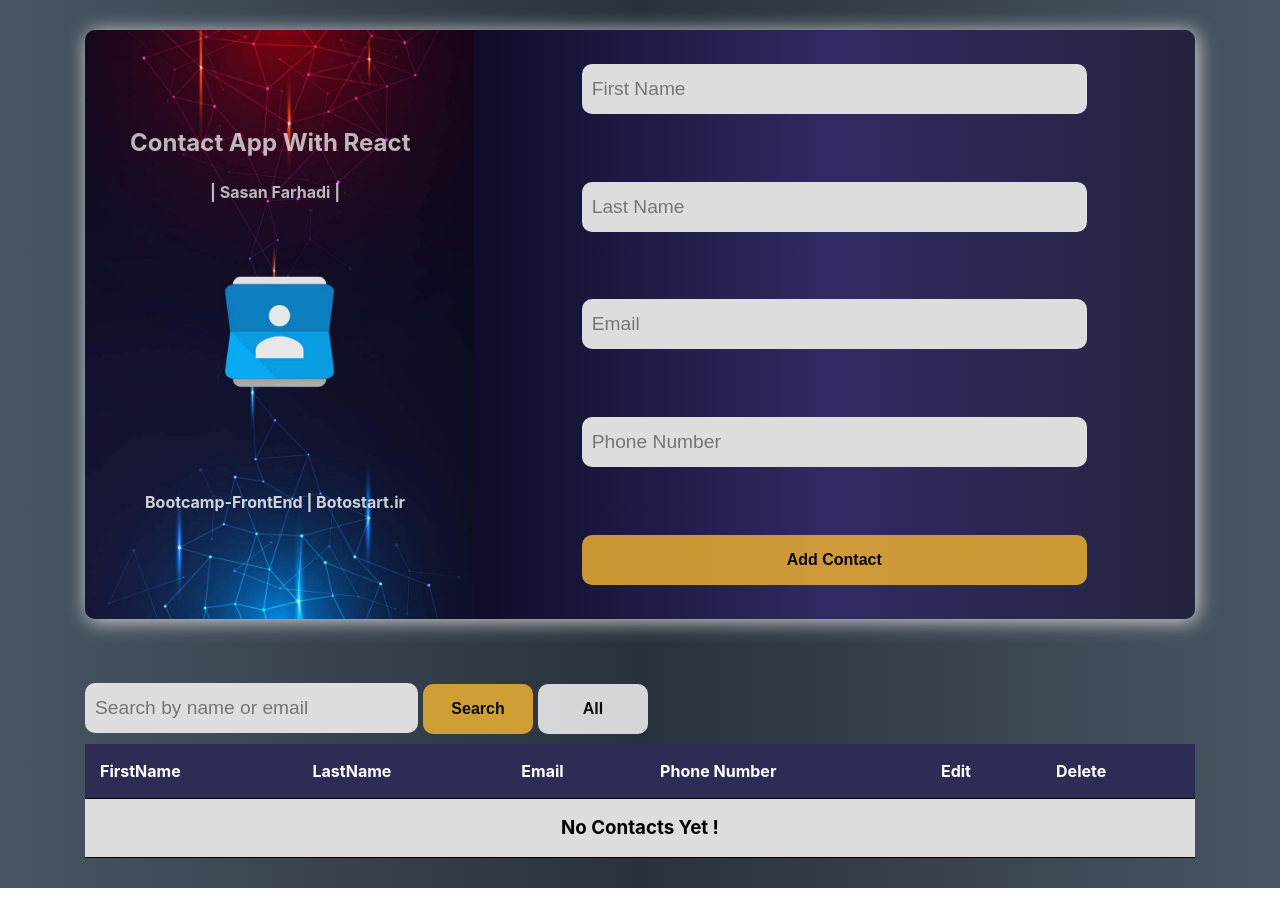
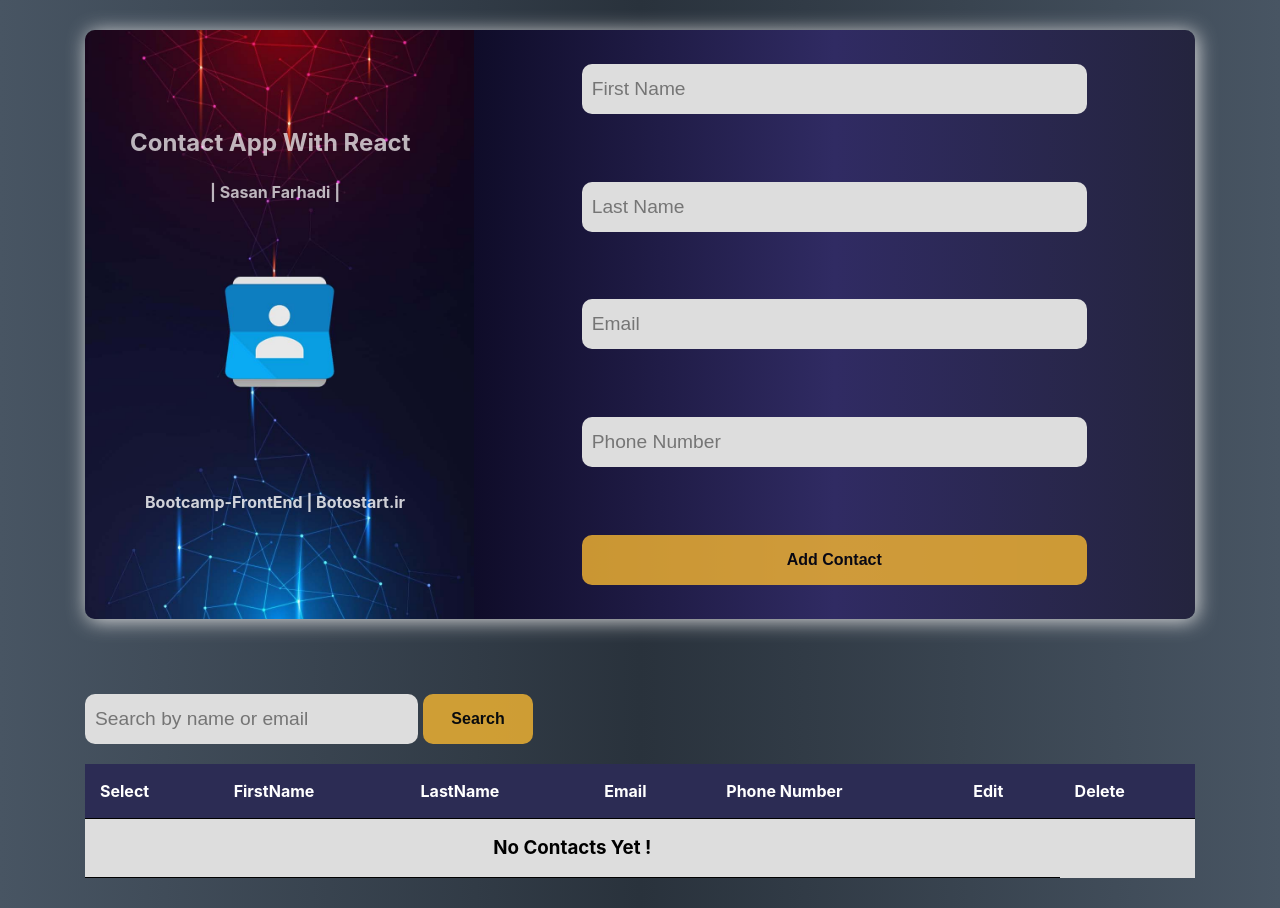
Before and after one commit to sasan-farhadi/Contact-app-with-reactjs, a React (Vite) app: page / in a window 1280 px wide. Built offline with nearby package versions, Linux system fonts and the light colour scheme.

Commit message:
add check box for delete by selection record

```diff
--- a/public/css/Contacts.module.css
+++ b/public/css/Contacts.module.css
@@ -1,4 +1,4 @@
-body{
+body {
     position: relative;
 }
 
@@ -185,7 +185,7 @@ body{
 }
 
 .message p {
-    color: #fff;
+    color: #000000;
     border-radius: 10px;
     background-image: linear-gradient(90deg, #ef4444, #fca5a5);
     border: 2px solid #ef4444;
@@ -194,8 +194,10 @@ body{
 
 
 header {
+    display: flex;
     height: 50px;
     margin-bottom: 20px;
+    margin-top: 20px;
 }
 
 header input {
@@ -219,7 +221,6 @@ header input:focus {
     height: 50px;
     padding: 10px;
     font-weight: bold;
-    margin: 10px 0;
     cursor: pointer;
     background-color: #f7b731;
     color: #000000;
@@ -236,15 +237,15 @@ header input:focus {
 }
 
 
-.allbutton {
-    width: 110px;
+.deleteselect {
+    display: none;
+    width: auto;
     height: 50px;
     padding: 10px;
     font-weight: bold;
-    margin: 10px 0;
     cursor: pointer;
-    background-color: #ffffff;
-    color: #000000;
+    background-color: #ef4444;
+    color: #ffffff;
     border: none;
     border-radius: 10px;
     font-size: 1rem;
@@ -253,7 +254,6 @@ header input:focus {
     margin-left: 5px;
 }
 
-.allbutton:hover {
-    background-color: #f7b731;
-    opacity: .8;
+.deleteselect:hover {
+    opacity: 1;
 }
--- a/src/components/ContactItem.jsx
+++ b/src/components/ContactItem.jsx
@@ -1,9 +1,10 @@
 import styled from '../../public/css/ContactList.module.css'
 
-const ContactItem = ({ data: { id, firstName, lastName, email, phone }, deleteHandler, editHandler }) => {
+const ContactItem = ({ data: { id, firstName, lastName, email, phone }, deleteHandler, editHandler, selectHandler }) => {
 
     return (
         <tr key={id}>
+            <td><input type="checkbox" name={firstName} id={id} style={{ transform: "scale(2)" }} onChange={(event) => selectHandler(event)} /></td>
             <td>{firstName}</td>
             <td>{lastName}</td>
             <td>{email}</td>
--- a/src/components/Contacts.jsx
+++ b/src/components/Contacts.jsx
@@ -7,6 +7,7 @@ import inputs from '../constant/inputs'
 const Contacts = () => {
     const [message, setMessage] = useState("")
     const regex = /^(([^<>()[\]\\.,;:\s@"]+(\.[^<>()[\]\\.,;:\s@"]+)*)|(".+"))@((\[[0-9]{1,3}\.[0-9]{1,3}\.[0-9]{1,3}\.[0-9]{1,3}\])|(([a-zA-Z\-0-9]+\.)+[a-zA-Z]{2,}))$/
+    const regexEn = /^[a-zA-Z@._0-9\s]*$/
 
     const [contacts, setContacts] = useState(JSON.parse(localStorage.getItem("contacts")) || [])
     const [contact, setContact] = useState({
@@ -16,7 +17,13 @@ const Contacts = () => {
     const changeHandler = event => {
         const name = event.target.name
         const value = event.target.value.toLowerCase()
-        setContact(contact => ({ ...contact, [name]: value }))
+        if (regexEn.test(value)) {
+            setContact(contact => ({ ...contact, [name]: value }))
+        } else {
+            setMessage("Please set your keyboard to English language")
+            return
+        }
+        setMessage("")
     }
 
     const saveLoaclstorage = () => {
@@ -58,6 +65,7 @@ const Contacts = () => {
     const [changeBtnEditStyle, setChangeBtnEditStyle] = useState("none")
     const [editRecordId, setEditRecordId] = useState()
     const editHandler = (id) => {
+
         setChangeBtnAddStyle("none")
         setChangeBtnEditStyle("block")
         const contactEdit = contacts.find(x => x.id == id)
@@ -72,6 +80,20 @@ const Contacts = () => {
     }
 
     const applyEditHandler = () => {
+        if (!contact.firstName || !contact.lastName || !contact.email || !contact.phone) {
+            setMessage("Please enter valid data !")
+            setTimeout(() => {
+                setMessage("")
+            }, 4000);
+            return
+        } else if (!contact.email.toLowerCase().match(regex)) {
+            setMessage(" Email is not valid!  -  For example : info@example.com")
+            setTimeout(() => {
+                setMessage("")
+            }, 4000);
+            return
+        }
+
         const newEditContact = contacts.find(x => x.id == editRecordId)
         newEditContact.firstName = contact.firstName
         newEditContact.lastName = contact.lastName
@@ -125,6 +147,27 @@ const Contacts = () => {
         setMessage("")
     }
 
+    const [check, setCheck] = useState([])
+    const selectHandler = (event) => {
+        const id = event.target.id
+        if (event.target.checked) {
+            setCheck(check => ([...check, id]))
+        } else {
+            let index = check.findIndex((x) => x === id);
+            console.log(index)
+            check.splice(index, 1);
+            setCheck([...check]);
+        }
+
+    }
+
+    const deleteSelectionRecordHandler = () => {
+        const newContacts = contacts.filter((contact) => contact.id !== Number(x))
+        setContacts(newContacts)
+        localStorage.setItem("contacts", JSON.stringify(newContacts))
+    }
+
+
     return (
         <div className='container'>
             <main>
@@ -161,12 +204,12 @@ const Contacts = () => {
                 <header>
                     <input type="text" name="search" placeholder="Search by name or email" onChange={event => setSearchInput(event.target.value.toLowerCase().trim())} />
                     <button className={styled.search} onClick={searchHandler} > Search </button>
-                    <button className={styled.allbutton} onClick={() => { window.location.reload(); }}>All</button>
+                    <button className={styled.deleteselect} style={check.length ? { display: "block" } : { display: "none" }} onClick={deleteSelectionRecordHandler}> delete selection record  </button>
                 </header>
-                <ContactsList contacts={contacts} deleteHandler={deleteHandler} editHandler={editHandler} />
+                <ContactsList contacts={contacts} deleteHandler={deleteHandler} editHandler={editHandler} selectHandler={selectHandler} />
             </main>
 
-        </div>
+        </div >
     )
 }
 export default Contacts
--- a/src/components/ContactsList.jsx
+++ b/src/components/ContactsList.jsx
@@ -2,7 +2,7 @@ import styled from '../../public/css/ContactList.module.css'
 import ContactItem from './ContactItem'
 
 
-const ContactsList = ({ contacts, deleteHandler, editHandler }) => {
+const ContactsList = ({ contacts, deleteHandler, editHandler, selectHandler }) => {
     return (
         <div>
             <main>
@@ -10,6 +10,7 @@ const ContactsList = ({ contacts, deleteHandler, editHandler }) => {
                     <table className={styled.table}>
                         <thead>
                             <tr>
+                                <th>Select</th>
                                 <th>FirstName</th>
                                 <th>LastName</th>
                                 <th>Email</th>
@@ -23,7 +24,7 @@ const ContactsList = ({ contacts, deleteHandler, editHandler }) => {
                                 {
                                     contacts.map(x => {
                                         return (
-                                            <ContactItem key={x.id} data={x} deleteHandler={deleteHandler} editHandler={editHandler} />
+                                            <ContactItem key={x.id} data={x} deleteHandler={deleteHandler} editHandler={editHandler} selectHandler={selectHandler} />
                                         )
                                     })
                                 }
```
